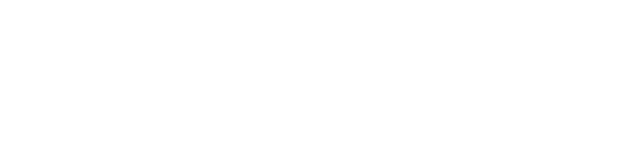
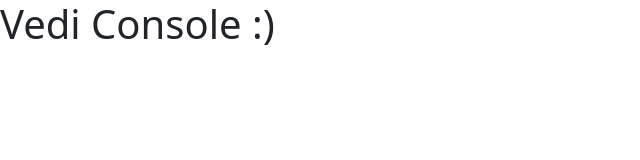
Before and after one commit to Amreal-Lamanera/js-mail-dadi, a plain HTML site: page coda-array-ex/index.html in a window 1280 px wide. Shown: the whole page, without its empty margins (0-640 px from the left). Drawn offline with nearby package versions, Linux system fonts and the light colour scheme.

Commit message:
add content

```diff
--- a/coda-array-ex/index.html
+++ b/coda-array-ex/index.html
@@ -20,7 +20,7 @@
 
     <body>
 
-
+        <h1>Vedi Console :)</h1>
         <!-- Bootstrap Bundle with Popper -->
         <script src='https://cdn.jsdelivr.net/npm/bootstrap@5.1.3/dist/js/bootstrap.bundle.min.js'
             integrity='sha384-ka7Sk0Gln4gmtz2MlQnikT1wXgYsOg+OMhuP+IlRH9sENBO0LRn5q+8nbTov4+1p'
```
